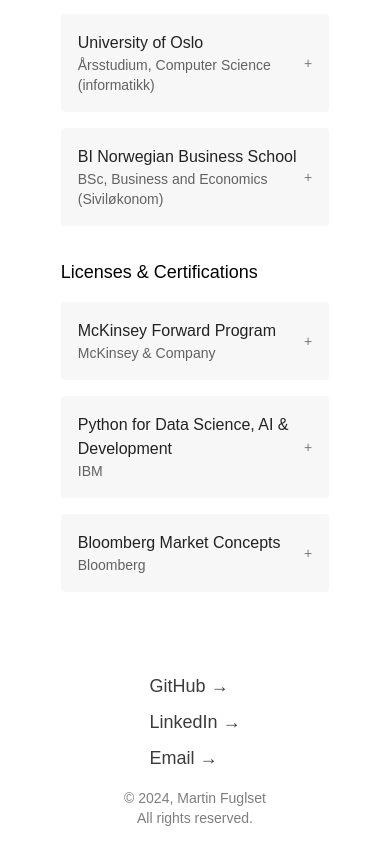
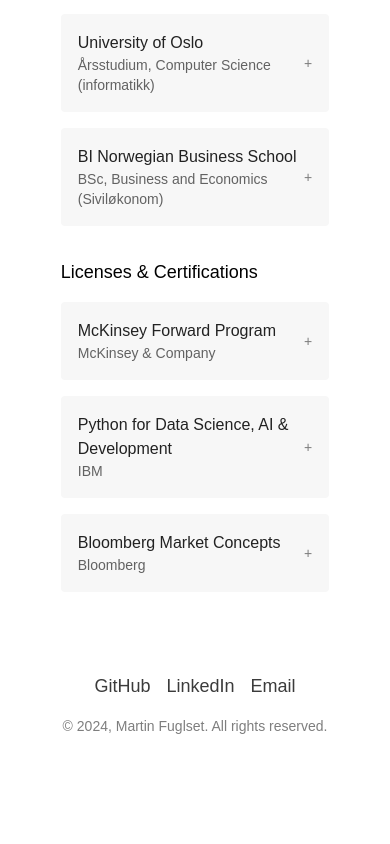
Before and after one commit to martinfuglset/martinfuglset, a Next.js app: page /cv in a window 390 px wide. Shown: the part 476-1320 px from the top of the page. After the commit the page ends 1228 px from the top, so only its background shows below. Built offline with nearby package versions, Linux system fonts and the light colour scheme.

Commit message:
layout fix

```diff
--- a/components/Footer.js
+++ b/components/Footer.js
@@ -2,31 +2,39 @@
   return (
     <footer className="mt-8 text-lg flex flex-col items-center md:items-start text-center md:text-left space-y-4">
       {/* Links Section */}
-      <div className="flex flex-col space-y-2">
+      <div className="flex flex-row md:flex-col md:space-y-2 space-x-4 md:space-x-0">
         <a
           href="https://github.com/martinfuglset"
-          className="link-item text-gray-800 dark:text-gray-300 dark:hover:text-white"
+          className="link-item text-gray-800 dark:text-gray-300 dark:hover:text-white group"
         >
-          GitHub <span className="arrow">→</span>
+          GitHub
+          <span className="hidden md:inline-block ml-2 transition-transform duration-300 transform group-hover:-rotate-45">
+            →
+          </span>
         </a>
         <a
           href="https://www.linkedin.com/in/martinfuglset/"
-          className="link-item text-gray-800 dark:text-gray-300 dark:hover:text-white"
+          className="link-item text-gray-800 dark:text-gray-300 dark:hover:text-white group"
         >
-          LinkedIn <span className="arrow">→</span>
+          LinkedIn
+          <span className="hidden md:inline-block ml-2 transition-transform duration-300 transform group-hover:-rotate-45">
+            →
+          </span>
         </a>
         <a
           href="mailto:fuglsetm@gmail.com"
-          className="link-item text-gray-800 dark:text-gray-300 dark:hover:text-white"
+          className="link-item text-gray-800 dark:text-gray-300 dark:hover:text-white group"
         >
-          Email <span className="arrow">→</span>
+          Email
+          <span className="hidden md:inline-block ml-2 transition-transform duration-300 transform group-hover:-rotate-45">
+            →
+          </span>
         </a>
       </div>
 
       {/* Attribution Section */}
       <div className="text-gray-500 dark:text-gray-400 text-sm">
-        <p>&copy; {new Date().getFullYear()}, Martin Fuglset</p>
-        <p>All rights reserved.</p>
+        <p>&copy; {new Date().getFullYear()}, Martin Fuglset. <br className="hidden md:inline-block"></br> All rights reserved.</p>
       </div>
     </footer>
   );
--- a/pages/index.js
+++ b/pages/index.js
@@ -15,13 +15,7 @@
         <Cube />
         <div className="text-lg space-y-3">
           <p className="text-gray-500">
-            Currently studying business{' '}
-            <span className="md:hidden">
-              <br />
-            </span>
-            <span className="hidden md:inline">and </span>
-            <span className="inline md:hidden"> </span>
-            data science.
+            Currently studying Business and Data Science.
           </p>
           <p className="text-gray-500">
             More than a decade of experience building digital products.
```
Also changed, not shown: components/Cube.js (line endings or trailing spaces).
